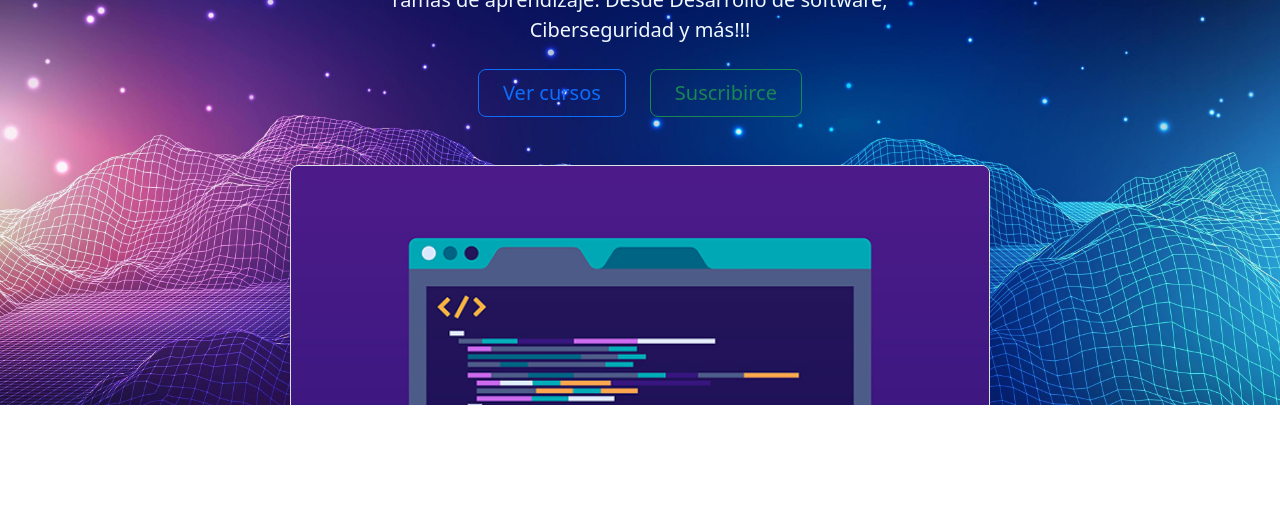
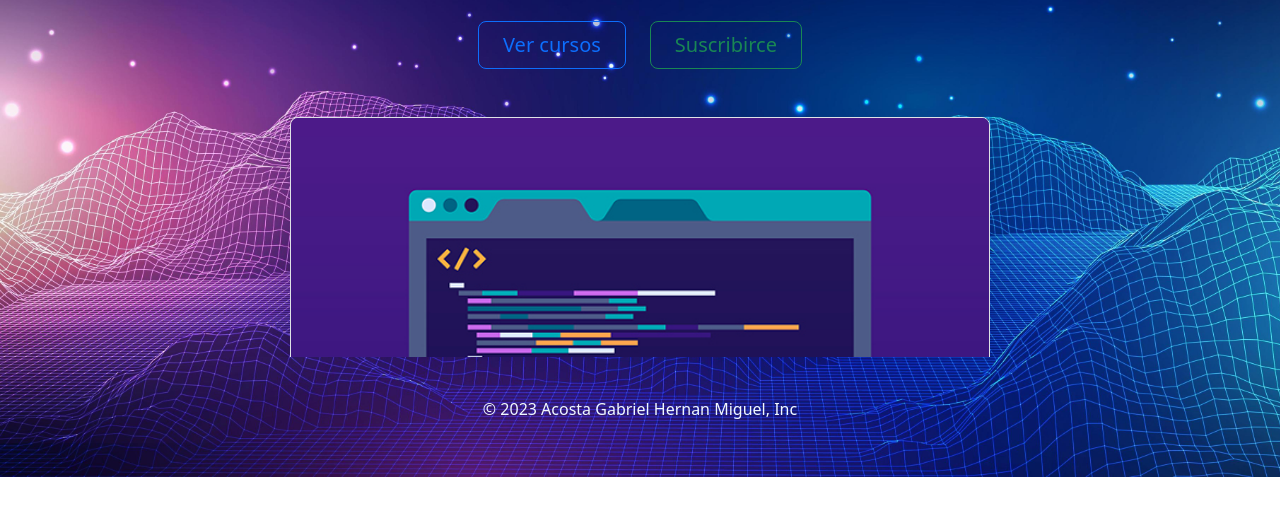
Before and after one commit to gabykap29/TPBootstrap, a plain HTML site: page index.html in a window 1280 px wide. Shown: the part 216-732 px from the top of the page. Drawn offline with nearby package versions, Linux system fonts and the light colour scheme.

Commit message:
se resolvio el problema de los bordesa

```diff
--- a/index.html
+++ b/index.html
@@ -13,9 +13,9 @@
 
 </head>
 
-<body>
-  <main style="background-image:url(./css/images/backgraund.jpg); background-repeat: no-repeat;background-size: cover; color: aliceblue;">
-    <div class="px-4 pt-5 my-5 text-center ">
+<body style="background-image:url(./css/images/backgraund.jpg); background-repeat: no-repeat;background-size: cover; color: aliceblue;">
+  <main>
+    <div class="px-4 pt-5 my-0 text-center ">
         <h1 class="display-4 fw-bold text-body-emphasis">Code Academy</h1>
         <div class="col-lg-6 mx-auto">
           <p class="lead mb-4">Aprende a programar con <strong>Code Academy</strong> contamos con distintas ramas de aprendizaje. Desde Desarrollo de software, Ciberseguridad y más!!! </p>
@@ -31,9 +31,13 @@
         </div>
       </div>
   </main>
-  <footer>
-    <!-- place footer here -->
-  </footer>
+  <div class="container">
+    <footer class="py-3 my-4">
+
+      </ul>
+      <p class="text-center text-body-secondary">© 2023 Acosta Gabriel Hernan Miguel, Inc</p>
+    </footer>
+  </div>
   <!-- Bootstrap JavaScript Libraries -->
   <script src="https://cdn.jsdelivr.net/npm/@popperjs/core@2.11.6/dist/umd/popper.min.js"
     integrity="sha384-oBqDVmMz9ATKxIep9tiCxS/Z9fNfEXiDAYTujMAeBAsjFuCZSmKbSSUnQlmh/jp3" crossorigin="anonymous">
```
